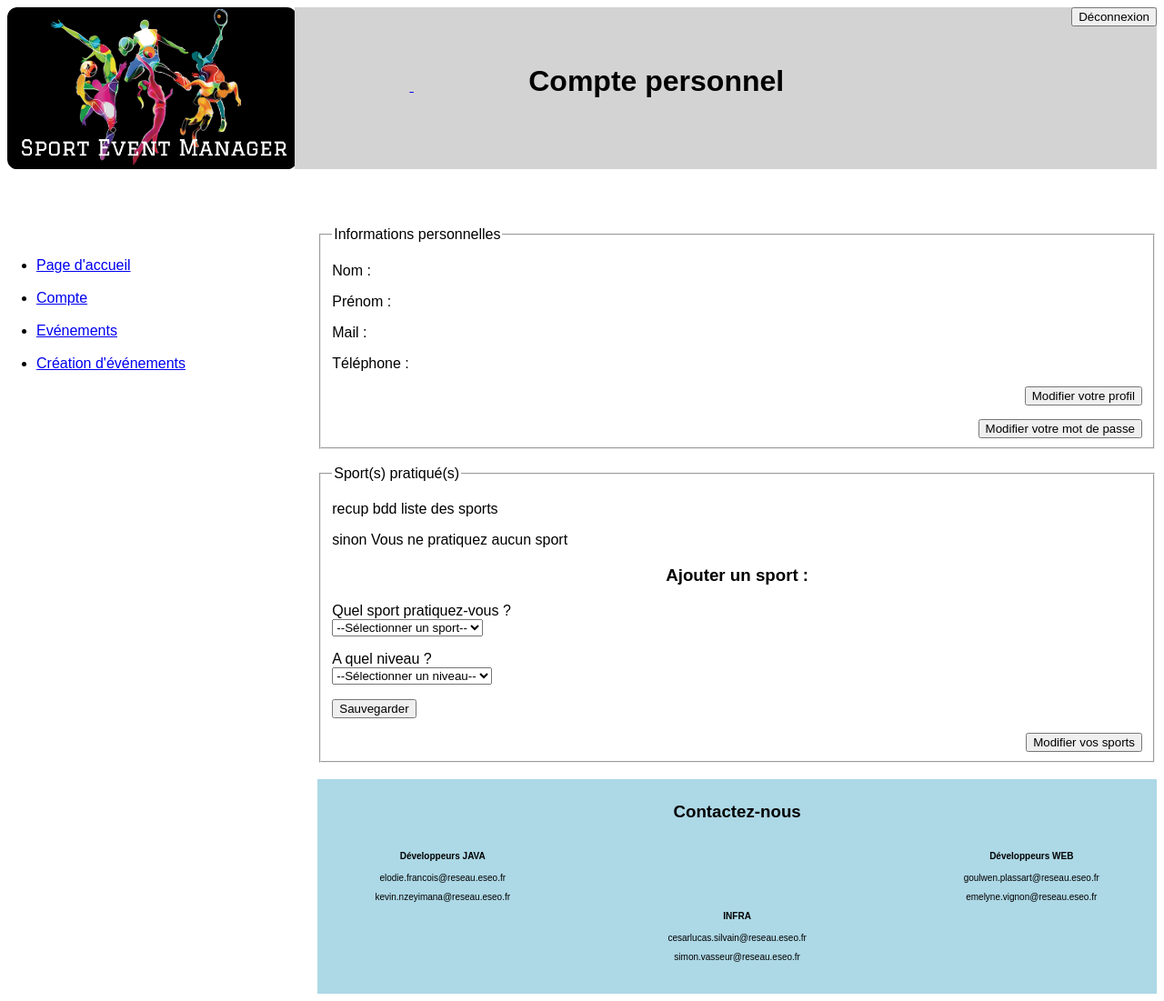
After one commit to ElodieFRN/PROJET-INFRA-JAVA, a PHP site: page /compte.php in a window 1280 px wide. The commit adds this page. Shown: the whole page at 91% size. Run offline with PHP 8.4, Linux system fonts and the light colour scheme.

Commit message:
Add files via upload

```diff
--- /dev/null
+++ b/php/compte.php
@@ -0,0 +1,92 @@
+<html>
+	<head>
+		<meta charset="utf-8"/>
+		<link rel="stylesheet" href="style.css" />
+    	<link rel="stylesheet" href="styleCompte.css" />
+    	<link rel="" type="" href="create.php" />
+		<title>Sport manager event - Compte</title>
+		<link rel="icon" type="image/png" href="logo_titre.png">
+	</head>
+	<body>
+		<header>
+			<a href="menu.php" title="Sport Event Manager - Accueil">
+				<img src="logo_titre.png" width="25%">
+			</a>
+			<h1>Compte personnel</h1>
+			<a id= "deco" href="index.php" ><input type="button" value="Déconnexion" ></a>
+		</header>
+	    <section id="marge">
+	    	<nav>
+	    	</br>
+			  <ul>
+			    <li><a href="menu.php">Page d'accueil</a></li></br>
+			    <li><a href="compte.php">Compte</a></li></br>
+			    <li><a href="event.php">Evénements</a></li></br>
+			    <li><a href="create.php">Création d'événements</a></li></br>
+			  </ul>
+			</nav>
+	    </section>
+	    <section id="data">
+	    	<article id="info">
+	    		<fieldset>
+	       			<legend>Informations personnelles</legend>
+		    		<p> Nom : </p>
+		    		<p> Prénom : </p>
+		    		<p> Mail : </p>
+		    		<p> Téléphone : </p>
+		    		<a id= "modifProfil" href="modifProfil.php" ><input type="button" value="Modifier votre profil" ></a><br/><br/>
+		    		<a id= "mdp" href="changePassword.php" ><input type="button" value="Modifier votre mot de passe" ></a><br/>
+	    		</fieldset>
+	    	</article>
+	    	<br/>
+	    	<article id="sport">
+	    		<fieldset>
+	       			<legend>Sport(s) pratiqué(s)</legend>
+	    			<p> recup bdd liste des sports </p>
+	    			<p> sinon Vous ne pratiquez aucun sport </p>
+
+	    			<h3> Ajouter un sport : </h3>
+	    			<form method="post" action="ajoutSport.php">
+					   <p>
+					       <label for="sport">Quel sport pratiquez-vous ?</label><br/>
+					       <select name="sport" id="sport"><br/>
+					       		<option value="none" selected>--Sélectionner un sport--</option>
+					           <option value="basket">Basketball</option>
+					           <option value="foot">Football</option>
+					           <option value="tennis">Tennis</option>
+					           <option value="volley">Volleyball</option>
+					       </select>
+					   </p>
+
+					   <p>
+					       <label for="niveau">A quel niveau ?</label><br/>
+					       <select name="niveau" id="niveau"><br/>
+					       	<option value="none" selected>--Sélectionner un niveau--</option>
+					           <option value="debutant">Débutant</option>
+					           <option value="amateur">Amateur</option>
+					           <option value="expert">Expert</option>
+					       </select>
+					   </p>
+					   <button type="submit">Sauvegarder</button>
+					</form>
+					<a id= "modifSport" href="modifSport.php" ><input type="button" value="Modifier vos sports" ></a><br/>
+	    		</fieldset>
+	    	</article>
+	    </section>
+   	</body>
+   	<br/>
+   	<footer>
+    	<h3> Contactez-nous </h3>
+    	<article id="contact">
+	    	<article id="devJAVA"><h4> Développeurs JAVA </h4>
+	    		<p>elodie.francois@reseau.eseo.fr</p>
+	    		<p>kevin.nzeyimana@reseau.eseo.fr</p></article>
+	    	<article id="devWEB"><h4> Développeurs WEB </h4>
+	    		<p>goulwen.plassart@reseau.eseo.fr</p>
+	    		<p>emelyne.vignon@reseau.eseo.fr</p></article>
+	    	<article id="infra"><h4> INFRA </h4>
+	    		<p>cesarlucas.silvain@reseau.eseo.fr</p>
+	    		<p>simon.vasseur@reseau.eseo.fr</p></article>
+    	</article>
+    </footer>
+</html>
--- a/php/retourIndex.php
+++ b/php/retourIndex.php
@@ -1,13 +1,15 @@
 <html>
 	<head>
 		<meta charset="utf-8"/>
-		<title> Le titre de ma page html</title>
+		<title> Sport manager event</title>
 	</head>
 	<body>
 		<?php
 			$login = $_POST['login'];
 			$pass = $_POST['pass'];
-			$connexion = new mysqli("localhost", "gpi2", "network", "projet");
+			$connexion = resource pg_connect (string $connection_string [, int $connect_type ])
+			//$db = pg_connect("host=localhost port=5432 dbname=postgres user=postgres password=admin123");s
+			//new mysqli("localhost", "gpi2", "network", "projet");
 			if ($connexion->connect_errno) {
 				printf("Échec de la connexion : %s %s",
 				$connexion->connect_errno, $connexion->connect_error);
--- /dev/null
+++ b/php/style.css
@@ -0,0 +1,80 @@
+img
+{
+	display: inline-block;
+	vertical-align: top;
+	margin-right: 10%;
+}
+
+h1
+{
+	display: inline-block;
+	text-align: center;
+	margin-left: 10%;
+	margin-top: 5%;
+	margin-right: 10%;
+
+}
+
+header
+{
+	margin-bottom: 5%;
+	background-color: lightgrey;
+}
+
+#deco
+{
+	float: right;
+}
+
+body
+{
+	font-family : arial;
+}
+
+#marge
+{
+	position: fixed;
+	left: 0%;
+	width: 25%;
+	height: auto;
+}
+
+h3
+ {
+ 	text-align: center;
+ }
+
+ footer
+{
+	position: bottom;
+	background-color: lightblue;
+	margin-left: 27%;
+	padding-left: 5%;
+	padding-bottom: 2%;
+	padding-top: 0.5%;
+	padding-right: 5%;
+}
+
+#contact
+{
+	font-size: 10;
+}
+
+#devJAVA
+{
+	float: left;
+	text-align: center;
+}
+
+#devWEB
+{
+	float: right;
+	text-align: center;
+}
+
+#infra
+{
+	clear: both;
+	float: center;
+	text-align: center;
+}
--- /dev/null
+++ b/php/styleCompte.css
@@ -0,0 +1,9 @@
+#data
+{
+	margin-left: 27%;
+}
+
+#modifProfil,#mdp,#modifSport
+{
+	float: right;
+}
--- /dev/null
+++ b/php/styleCreate.css
@@ -0,0 +1,5 @@
+#text
+{
+	margin-left: 27%;
+	text-align: center;
+}
--- /dev/null
+++ b/php/styleEvent.css
@@ -0,0 +1,4 @@
+select
+{
+	margin-left: 27%;
+}
```
Also changed, not shown: php/create.php (added, +45 -0 lines), php/event.php (added, +52 -0 lines), php/index.php (+5 -2 lines), php/inscription.php (+7 -3 lines), php/menu.php (added, +40 -0 lines), php/retourInscription.php (+4 -4 lines), php/stylePagePrincipale.css (+7 -12 lines), php/logo_titre.png (added).
